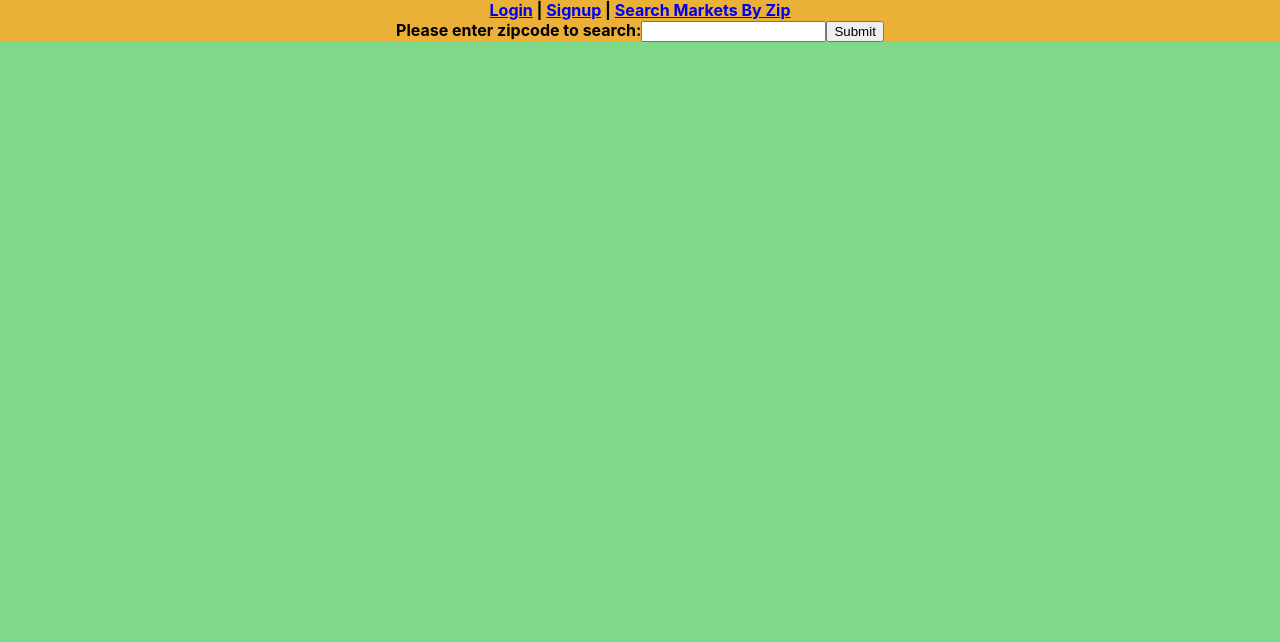
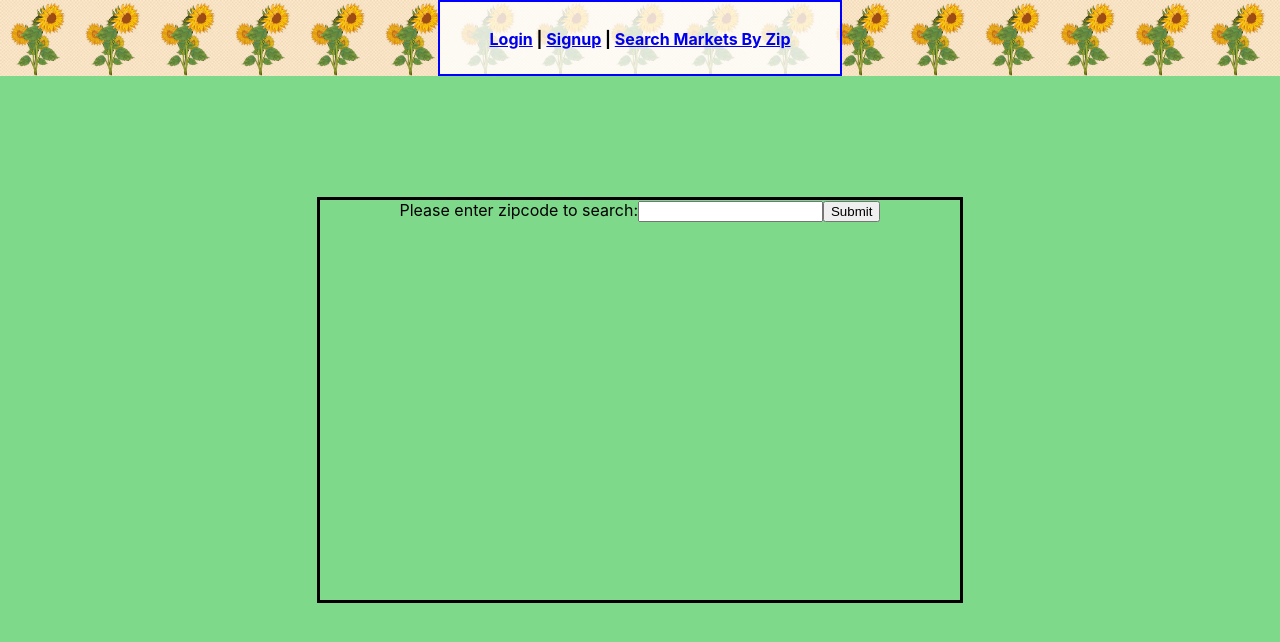
Before and after one commit to FluxOfPingIntegers/sproutable-frontend, a React (Create React App) app: page /locations/zip-search in a window 1280 px wide. Shown: the top 642 px of the page. Built offline with nearby package versions, Linux system fonts and the light colour scheme.

Commit message:
adding additional css and updating divs to match stylesheet

```diff
--- a/src/App.css
+++ b/src/App.css
@@ -5,8 +5,33 @@
 }
 
 .Nav {
-  background-color: rgba(255, 169, 41, 0.842);
+  box-shadow: inset 0 0 0 1000px rgba(252, 152, 1, 0.199);
   font-weight: bold;
+  text-align: center;
+  min-height: 75px;
+  line-height: 75px;
+  background-image: url("./assets/images/sunflowerbanner.gif");
+  background-size: 75px;
+  min-height: 75px;
+}
+
+#nav {
+  max-width: 50vh;
+  max-height: 9vh;
+  width: 50%;
+  margin: 0 auto;
+  border: 2px solid blue;
+  background-color: rgba(255, 255, 255, 0.801)
+}
+
+#ZipSearch {
+  width: 50%;
+  height: 50%;
+  overflow: auto;
+  margin: auto;
+  position: absolute;
+  top: 0; left: 0; bottom: 0; right: 0;
+  border: solid black;
 }
 
 .Home img {
--- a/src/components/Nav.js
+++ b/src/components/Nav.js
@@ -28,8 +28,10 @@ function Nav({user, clearUser}){
   )
 
   return <nav className="Nav">
+    <div id="nav">
     {!!user.username ? userDisplay : authOptions}
     <NavLink to="/locations/zip-search">Search Markets By Zip</NavLink>
+    </ div>
   </nav>
 }
 
--- a/src/components/ProductCard.js
+++ b/src/components/ProductCard.js
@@ -7,10 +7,10 @@ function ProductCard({product, vendorId, owner}) {
   const dispatch = useDispatch()
 
   const ownerListing = () => {
-    const handleEditClick = (e) => {
+  /*  const handleEditClick = (e) => {
       e.preventDefault()
       navigate(`/vendors/${vendorId}/products/${product.id}/edit`)
-    }
+    } */
 
     const handleDeleteClick = (e) => {
       e.preventDefault()
@@ -19,10 +19,10 @@ function ProductCard({product, vendorId, owner}) {
 
     return (
     <li>
-      Category: {product.category}, Name: {product.name}, Info: <a href={`/vendors/${vendorId}/products/${product.id}`}>Click Here</a><br></br>
-      <button onClick={handleEditClick}>Edit This Product</button> OR <button onClick={handleDeleteClick}>Delete This Product</button>
+      Name: {product.name}, Category: {product.category}, Info: <a href={`/vendors/${vendorId}/products/${product.id}`}>Click Here</a><br></br>
+      <button onClick={handleDeleteClick}>Delete This Product</button>
     </li>
-    )
+    ) // <button onClick={handleEditClick}>Edit This Product</button> OR
   }
 
   const visitorListing = () => {
--- a/src/components/VendorHome.js
+++ b/src/components/VendorHome.js
@@ -11,11 +11,12 @@ function VendorHome({vendor}) {
     <ul>
       <li>Name: {info(name)}</li>
       <li>Email: {info(email)}</li>
-      <li>Image URL: {info(image)}</li>
       <li>Zip Code: {info(zipcode)}</li>
       <li>Venmo Username: {info(venmoname)}</li>
       <li>Website: {info(website)}</li>
+      <li>Image URL: {info(image)}</li>
     </ul>
+    <img id="vendor-home-image" src={info(image)} alt="No Image Available" />
     <p>Click <a href={`/vendors/${vendor.id}/edit`}>here</a> to edit this account</p>
     {productListings}
   </>
--- a/src/components/ZipSearch.js
+++ b/src/components/ZipSearch.js
@@ -11,7 +11,7 @@ function ZipSearch(){
       navigate(`/locations/zip-search/${selectedZip}`)
     }
 
-    return <div className="Nav">
+    return <div id="ZipSearch">
       <form onSubmit={handleSubmit}>
         <label>Please enter zipcode to search:
           <input type="number" name="SelectedZip" value={selectedZip} onChange={(e) => setSelectedZip(e.target.value)} />
--- a/src/containers/EventIndex.js
+++ b/src/containers/EventIndex.js
@@ -2,7 +2,7 @@ import { connect } from 'react-redux'
 import EventCard from '../components/EventCard'
 
 function EventIndex({events}) {
-  return <div className="EventIndex">
+  return <div id="EventIndex">
       <h3>Upcoming Events:</h3>
       {events.map(event => <EventCard {...event} key={event.id}/>)}
   </div>
--- a/src/containers/LocationIndex.js
+++ b/src/containers/LocationIndex.js
@@ -13,7 +13,7 @@ function LocationIndex({getLocations, locations}){
   return clearLocation
 }, [getLocations, zipSearch, clearLocation])
 
-  return <div className="LocationIndex">
+  return <div id="LocationIndex">
     {locations.map(location => <LocationCard {...location} key={location.id}/>)}
   </div>
 }
--- a/src/containers/ProductIndex.js
+++ b/src/containers/ProductIndex.js
@@ -20,7 +20,7 @@ function ProductIndex({products, vendorId}) {
 
   const productsDisplay = (products) => {
     if (!!user.username) {
-      return <ul>{products.map(product => <ProductCard {...product} vendorId={vendorId} key={product.id} owner={false}/>)}</ul>
+      return <ul>{products.map(product => <ProductCard product={product} vendorId={vendorId} key={product.id} owner={false}/>)}</ul>
     } else {
       return <p>You must <a href={"/users/login"}>Login</a> OR <a href={"/users/signup"}>Signup</a> to view products</p>
     }
@@ -28,7 +28,10 @@ function ProductIndex({products, vendorId}) {
 
   const productsList = (!!vendor ? vendorProductsDisplay(products) : productsDisplay(products) )
 
-  return <>{productsList}</>
+  return <>
+  <h3>These products are produced by your farm</h3>
+  {productsList}
+  </>
 }
 
 export default ProductIndex
--- a/src/containers/UserContainer.js
+++ b/src/containers/UserContainer.js
@@ -2,7 +2,7 @@ import { connect } from 'react-redux'
 import UserShow from '../components/UserShow'
 
 function UserContainer({user}){
-return <div className="UserContainer">
+return <div id="UserContainer">
   <UserShow user={user} />
 </div>
 
--- a/src/containers/VendorForm.js
+++ b/src/containers/VendorForm.js
@@ -35,7 +35,7 @@ function VendorForm() {
     } else {return <><p>Loading...</p></>}
   }
   const formPop = newOrEdit()
-  return formPop
+  return <div id="VendorForm">{formPop}</div>
 
 }
 
```
Also changed, not shown: src/assets/images/sunflowerbanner.gif (added).
